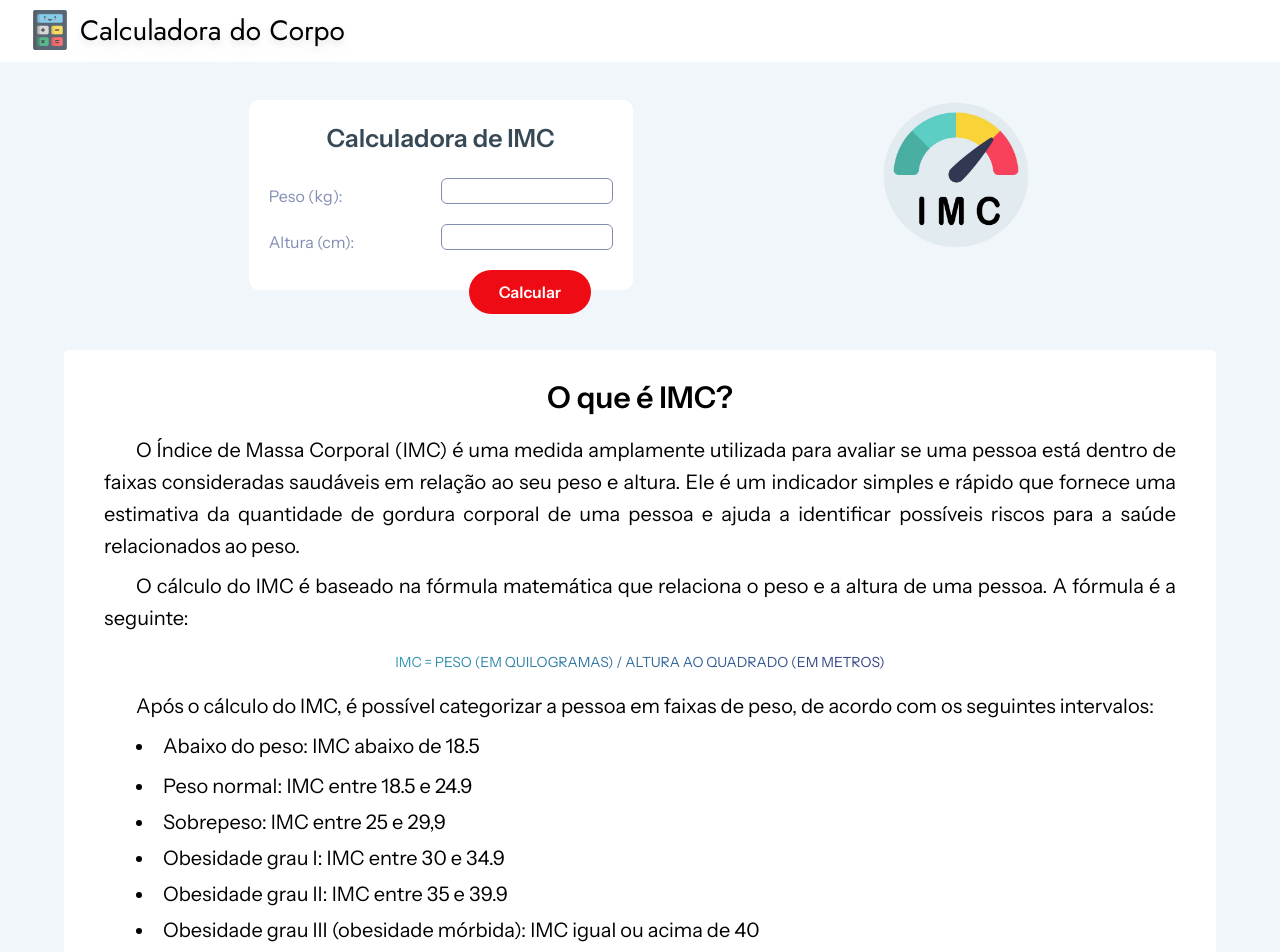
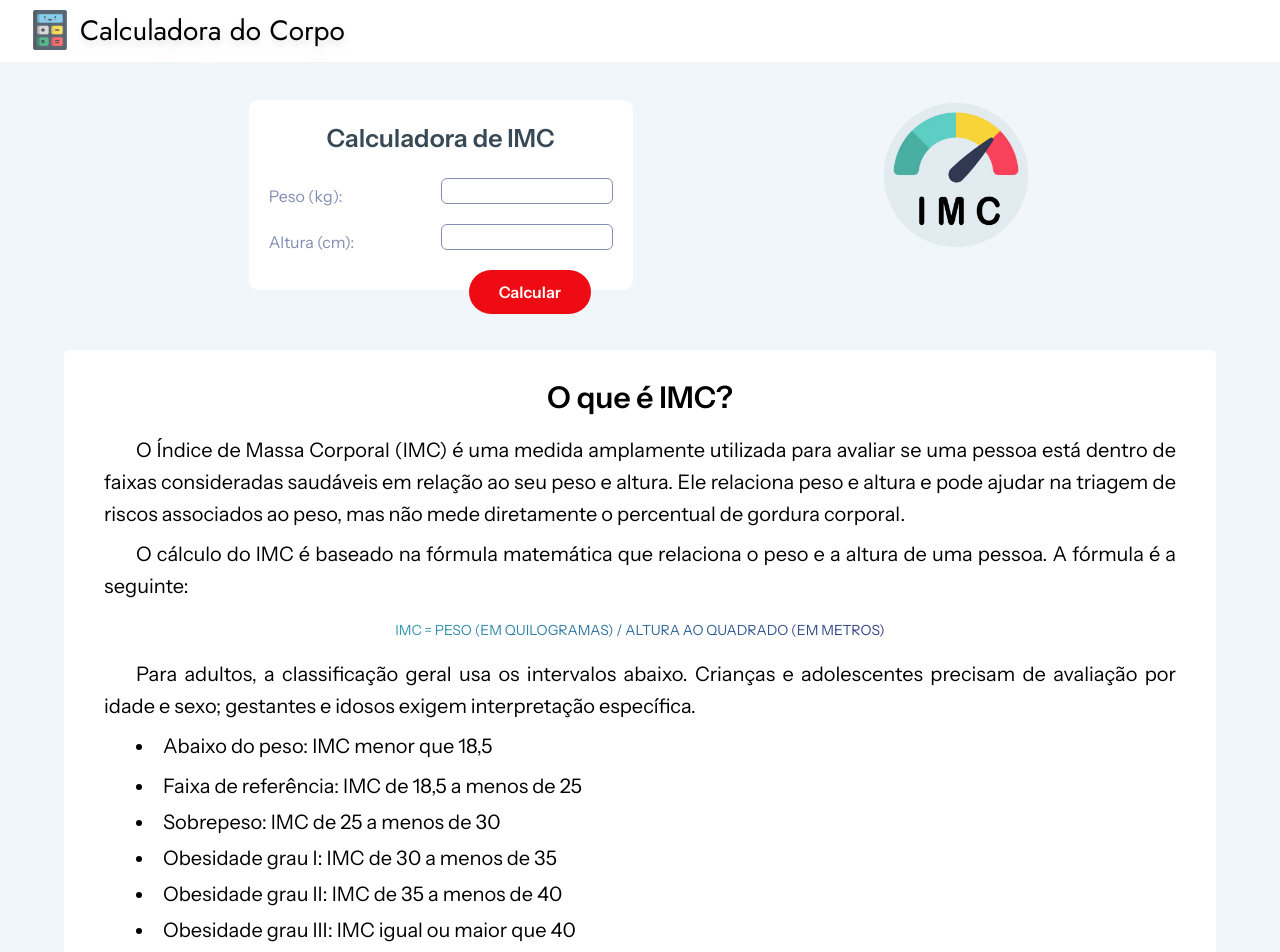
Before and after one commit to dan-araujo/calculadora-do-corpo, a Next.js app: page /imc in a window 1280 px wide. Shown: the top 952 px of the page. Built offline with nearby package versions, Linux system fonts and the light colour scheme.

Commit message:
fix(imc): Esclarece os intervalos para adultos
- Descreve as faixas sem lacunas entre valores decimais.
- Explica as limitações do indicador e acrescenta referência da OMS.

```diff
--- a/src/pages/imc.js
+++ b/src/pages/imc.js
@@ -1,7 +1,6 @@
 import { useState } from "react";
-import { calcularIMC } from "./api/calculadoras";
+import { calcularIMC } from "../lib/calculadoras.mjs";
 import Image from "next/image";
-import "../app/styles.css";
 
 export default function IMC() {
     const [peso, setPeso] = useState('');
@@ -26,7 +25,7 @@ export default function IMC() {
                             <label htmlFor="peso" className="input-label">
                                 Peso (kg):
                             </label>
-                            <input type="number" value={peso}
+                            <input step="0.1" min={0.1} id="peso" type="number" value={peso}
                                 onChange={(e) => setPeso(e.target.value)}
                                 required
                                 className="input-campo" />
@@ -49,7 +48,7 @@ export default function IMC() {
                         <button type="submit" className="botao-calcular">Calcular</button>
                     </form>
                 </section>
-                <Image src={"/images/imc2.png"} alt="Icone imc" width={150} height={150}
+                <Image src={"/images/imc2.png"} alt="" width={150} height={150}
                     className="imagem-demo" />
                 <div className="resultado" style={{ display: mostrarResultado ? 'block' : 'none' }}>
                     {imc &&
@@ -66,19 +65,18 @@ export default function IMC() {
                     <h2>O que é IMC?</h2>
                     <p>O Índice de Massa Corporal (IMC) é uma medida amplamente utilizada para avaliar
                         se uma pessoa está dentro de faixas consideradas saudáveis em relação ao seu peso e altura.
-                        Ele é um indicador simples e rápido que fornece uma estimativa da quantidade de gordura corporal de
-                        uma pessoa e ajuda a identificar possíveis riscos para a saúde relacionados ao peso.</p>
+                        Ele relaciona peso e altura e pode ajudar na triagem de riscos associados ao peso, mas não mede diretamente o percentual de gordura corporal.</p>
                     <p>O cálculo do IMC é baseado na fórmula matemática que relaciona o peso e a altura de uma pessoa.
                         A fórmula é a seguinte:</p>
                     <span className="texto-destaque">IMC = peso (em quilogramas) / altura ao quadrado (em metros)</span>
-                    <p>Após o cálculo do IMC, é possível categorizar a pessoa em faixas de peso, de acordo com os seguintes intervalos:</p>
+                    <p>Para adultos, a classificação geral usa os intervalos abaixo. Crianças e adolescentes precisam de avaliação por idade e sexo; gestantes e idosos exigem interpretação específica.</p>
                     <ul className="space-y-1 list-disc list-inside dark:text-gray-400">
-                        <li>Abaixo do peso: IMC abaixo de 18.5</li>
-                        <li>Peso normal: IMC entre 18.5 e 24.9</li>
-                        <li>Sobrepeso: IMC entre 25 e 29,9</li>
-                        <li>Obesidade grau I: IMC entre 30 e 34.9</li>
-                        <li>Obesidade grau II: IMC entre 35 e 39.9</li>
-                        <li>Obesidade grau III (obesidade mórbida): IMC igual ou acima de 40</li>
+                        <li>Abaixo do peso: IMC menor que 18,5</li>
+                        <li>Faixa de referência: IMC de 18,5 a menos de 25</li>
+                        <li>Sobrepeso: IMC de 25 a menos de 30</li>
+                        <li>Obesidade grau I: IMC de 30 a menos de 35</li>
+                        <li>Obesidade grau II: IMC de 35 a menos de 40</li>
+                        <li>Obesidade grau III: IMC igual ou maior que 40</li>
                     </ul>
                     <p>É importante ressaltar que o IMC é uma medida geral e não leva em
                         consideração a composição corporal individual, como a proporção de
@@ -124,20 +122,21 @@ export default function IMC() {
                     que não pode ser resumido apenas por um índice.</p>
                 <div className="fontes">
                     <small className="referencias">Referências:</small>
-                    <a href="https://www.scielo.br/j/rbgg/a/zXh86LmYzv8r5LYRNTnwxyM/abstract/?lang=pt" target="_blank">
+                    <a href="https://www.who.int/news-room/fact-sheets/detail/obesity-and-overweight" target="_blank" rel="noopener noreferrer">Organização Mundial da Saúde — Obesidade e sobrepeso: cálculo do IMC e critérios para adultos.</a>
+                    <a href="https://www.scielo.br/j/rbgg/a/zXh86LmYzv8r5LYRNTnwxyM/abstract/?lang=pt" target="_blank" rel="noopener noreferrer">
                       Raphaela Souza, Juliana Schimitt de Fraga, Catarina Bertaso Andreatta Gottschall, Fernanda Michielin Busnello
                         <strong> Avaliação antropométrica em idosos: estimativas de peso e altura e concordância entre classificações de IMC
                         </strong>,
                         scielo.br,
                         2013
                     </a>
-                    <a href="https://www.uol.com.br/vivabem/faq/imc-como-calcular-tabela-dicas-como-melhorar-e-mais.htm" target="_blank">
+                    <a href="https://www.uol.com.br/vivabem/faq/imc-como-calcular-tabela-dicas-como-melhorar-e-mais.htm" target="_blank" rel="noopener noreferrer">
                         Diana Cortez,
                         <strong> IMC é confiável? Entenda o cálculo e como melhorar sua saúde</strong>,
                         uol.com.br,
                         2020
                     </a>
-                    <a href="https://www.flaticon.com/br/icones-gratis/" title="carboidratos ícones" target="_blank">ícone criado por monkik - flaticon</a>
+                    <a href="https://www.flaticon.com/br/icones-gratis/" title="carboidratos ícones" target="_blank" rel="noopener noreferrer">ícone criado por monkik - flaticon</a>
                 </div>
                 </div>
             </section>
```
